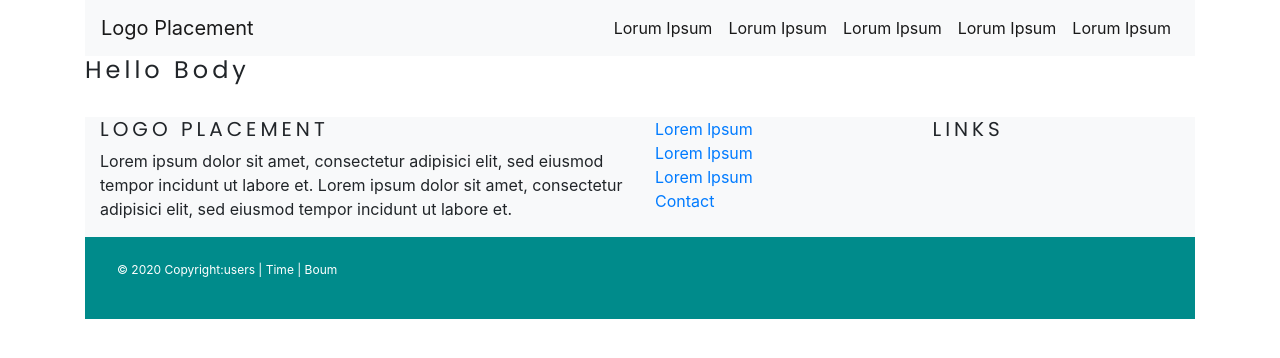
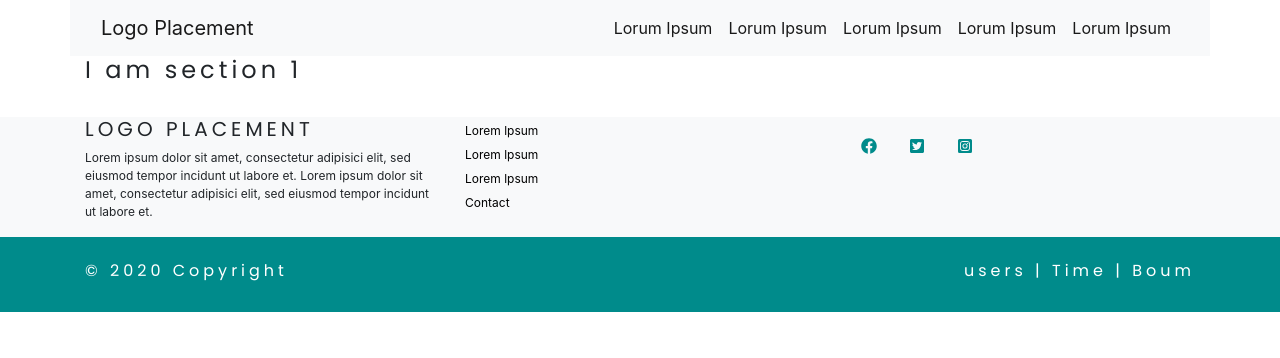
Before and after one commit to Yossri21/integration, a Gatsby site: page / in a window 1280 px wide. Built offline with nearby package versions, Linux system fonts and the light colour scheme; Gatsby itself is replaced by a stand-in of ours.

Commit message:
fix footer

```diff
--- a/package.json
+++ b/package.json
@@ -17,7 +17,8 @@
     "prop-types": "^15.7.2",
     "react": "^16.12.0",
     "react-dom": "^16.12.0",
-    "react-helmet": "^6.0.0"
+    "react-helmet": "^6.0.0",
+    "react-icons": "^3.10.0"
   },
   "devDependencies": {
     "prettier": "2.0.5"
--- a/src/components/Globals/Footer.js
+++ b/src/components/Globals/Footer.js
@@ -1,24 +1,26 @@
 import React from "react"
 import styles from "../../css/footer.module.css"
 import { Link } from "gatsby"
+import socialIcons from "../../constants/social-icons"
 
 const Footer = () => {
   return (
     <footer className="page-footer font-small blue pt-4">
-      <div className="container-fluid text-center text-md-left bg-light">
+      <div className="bg-light">
+        <div className={`container bg-light ${styles.paddingFooter}`}>
           <div className="row">
-          <div className="col-md-6 mt-md-0 mt-3">
+            <div className="col-md-4 " >
               <h5 className="text-uppercase">Logo Placement</h5>
-            <p>
+              <p className={styles.pStyle}>
                 Lorem ipsum dolor sit amet, consectetur adipisici elit, sed
-              eiusmod tempor incidunt ut labore et. Lorem ipsum dolor sit amet,
-              consectetur adipisici elit, sed eiusmod tempor incidunt ut labore
-              et.
+                eiusmod tempor incidunt ut labore et. Lorem ipsum dolor sit
+                amet, consectetur adipisici elit, sed eiusmod tempor incidunt ut
+                labore et.
               </p>
             </div>
-          <hr className="clearfix w-100 d-md-none pb-3"></hr>
-          <div className="col-md-3 mb-md-0 mb-3">
-            <ul className="list-unstyled">
+
+            <div className="col-md-4" >
+              <ul className= {`list-unstyled ${styles.links}`}>
                 <li>
                   <a href="#!">Lorem lpsum </a>
                 </li>
@@ -34,16 +36,44 @@ const Footer = () => {
               </ul>
             </div>
 
-          <div className="col-md-3 mb-md-0 mb-3">
-            <h5 className="text-uppercase">Links</h5>
+            <div className="col-md-4 ">
+
+            <div className={styles.icons}>
+                  {socialIcons.map((item, index) => {
+                    return (
+                      <a
+                        key={index}
+                        href={item.url}
+                        target="_blank"
+                        rel="noopener noreferrer"
+                      >
+                        {item.icon}
+                      </a>
+                    )
+                  })}
+                </div>
+
+
+            </div>
           </div>
         </div>
       </div>
 
-
       <div className={` py-4  ${styles.background}`}>
-          <p> © 2020 Copyright: </p>
-          <p> users | Time | Boum </p>
+        <div className="container">
+          <div className="row">
+            <div className="col">
+              <div className={`   ${styles.right}`}>
+                <h6> © 2020 Copyright </h6>
+              </div>
+            </div>
+            <div className="col">
+              <div className={`${styles.left}`}>
+                <h6> users | Time | Boum </h6>
+              </div>
+            </div>
+          </div>
+        </div>
       </div>
     </footer>
   )
--- a/src/components/Globals/Navbar.js
+++ b/src/components/Globals/Navbar.js
@@ -6,7 +6,7 @@ import { Link } from "gatsby"
 
 const Navbar = () => {
     return (
-
+      <div className="container bg-light">
         <nav className="navbar navbar-expand-lg navbar-light bg-light">
         <a className="navbar-brand" href="#">Logo Placement </a>
         <button className="navbar-toggler" type="button" data-toggle="collapse" data-target="#navbarNav" aria-controls="navbarNav" aria-expanded="false" aria-label="Toggle navigation">
@@ -32,6 +32,7 @@ const Navbar = () => {
           </ul>
         </div>
       </nav>
+      </div>
 
 
     )
--- /dev/null
+++ b/src/components/SectionOne.js
@@ -0,0 +1,11 @@
+import React from 'react'
+
+const SectionOne = () => {
+    return (
+        <div className="container">
+            <h4> I am section 1 </h4>
+        </div>
+    )
+}
+
+export default SectionOne
--- a/src/components/layout.js
+++ b/src/components/layout.js
@@ -12,12 +12,11 @@ const Layout = ({ children }) => {
 
   return (
     <>
-    <div className="container">
+
     <Navbar />
         {children}
 
       <Footer />
-      </div>
 
     </>
   )
--- /dev/null
+++ b/src/constants/social-icons.js
@@ -0,0 +1,18 @@
+import React from "react"
+import { FaFacebook, FaTwitterSquare , FaInstagramSquare} from "react-icons/fa"
+
+
+export default [
+  {
+    icon: <FaFacebook />,
+    url: "https://facebook.com",
+  },
+  {
+    icon: <FaTwitterSquare />,
+    url: "https://twitter.com",
+  },
+  {
+    icon: <FaInstagramSquare />,
+    url: "https://instagram.com",
+  }
+]
--- a/src/css/footer.module.css
+++ b/src/css/footer.module.css
@@ -1,7 +1,50 @@
+
 .background{
     background: darkcyan !important;
+
+}
+
+.pStyle{
+font-size: 12px;
+}
+
+.div-first{
+    display: inline-block
+}
+
+.padding-footer{
+    padding-top: 1.8rem !important;
+}
+.right{
+
+text-align: left !important;
+}
+
+.left{
+text-align: right !important;
+}
+
+.b{
+    background-color: grey !important;
+}
+
+h6{
+    font-size: 11px;
     color: white;
-    padding-left: 2rem;
-    display: flex;
-    font-size: 12px
 }
+
+.icons a {
+    display: inline-block !important;
+    margin: 1rem;
+    font-size: 1rem;
+    color: darkcyan;
+
+  }
+  .icons a:hover {
+    color: blue
+  }
+
+  .links a {
+      color: black;
+      font-size: 12px;
+  }
--- a/src/pages/index.js
+++ b/src/pages/index.js
@@ -3,10 +3,11 @@ import { Link } from "gatsby"
 
 import Layout from "../components/layout"
 import SEO from "../components/seo"
+import SectionOne from "../components/SectionOne"
 
 const IndexPage = () => (
   <Layout>
-    <h4> Hello Body </h4>
+   <SectionOne />
   </Layout>
 )
 
```
Also changed, not shown: 1 other file. Lines whose indentation alone changed are shown as unchanged.
